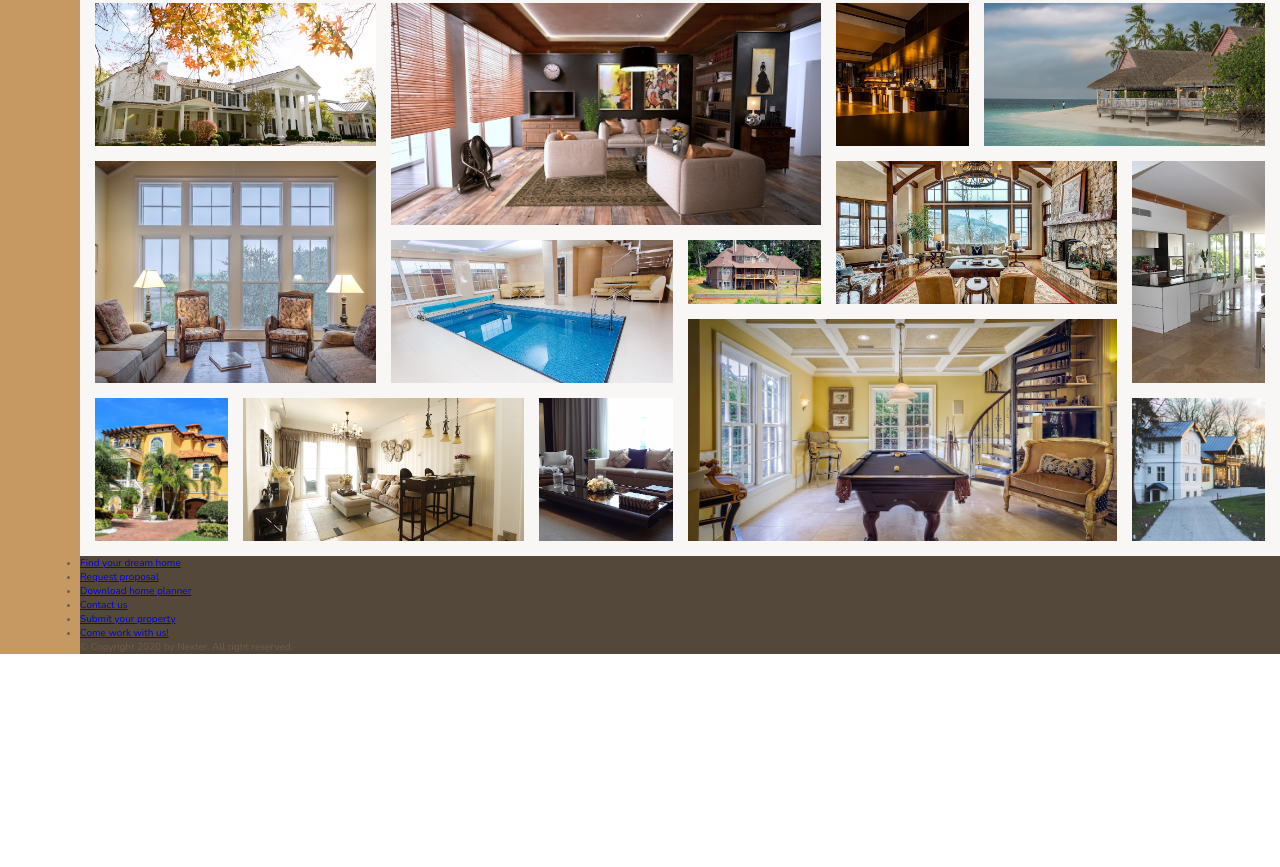
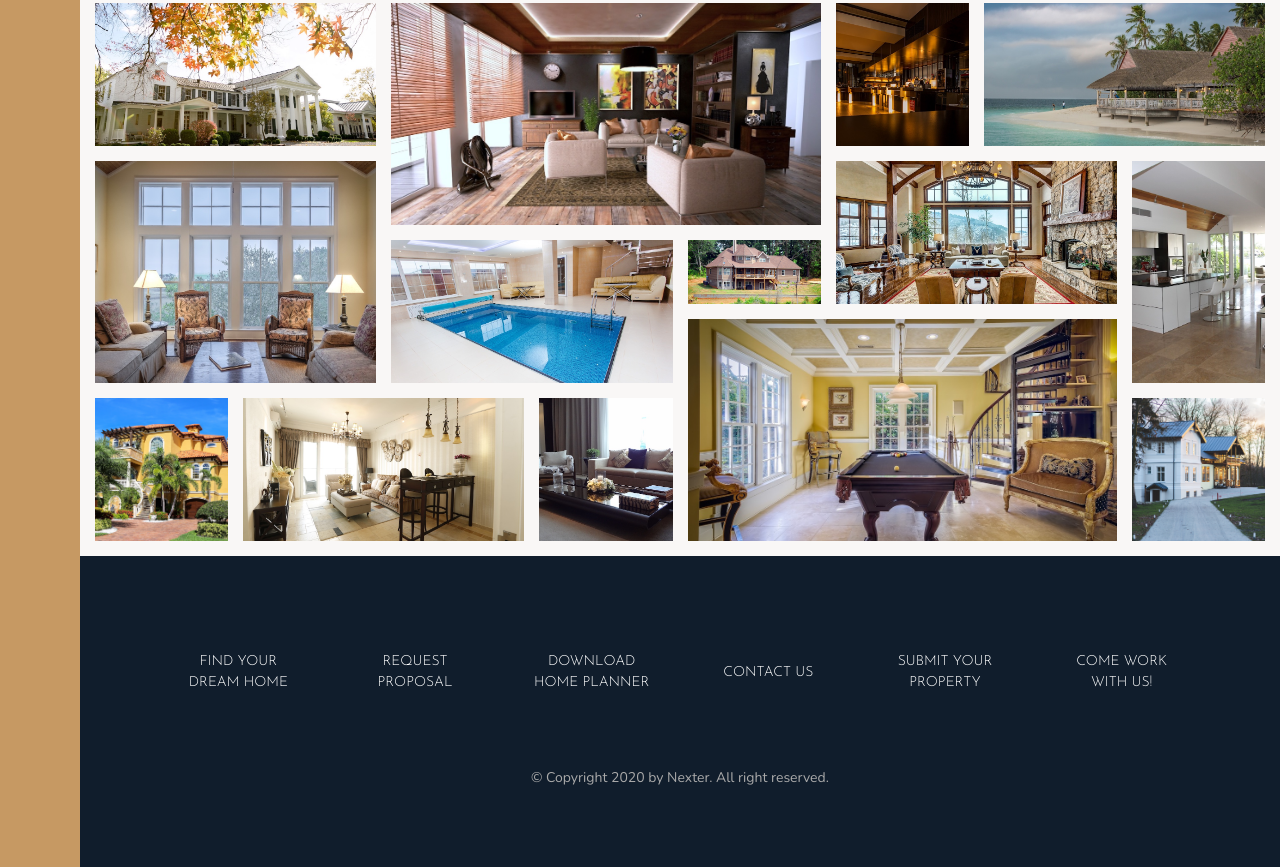
Before and after one commit to Asif-newaz/nexter, a website: page index.html in a window 1280 px wide. Shown: the part 3014-3881 px from the top of the page. Before the commit the page ends 3668 px from the top, so only its background shows below. Drawn offline with nearby package versions, Linux system fonts and the light colour scheme.

Commit message:
finished the footer section

```diff
--- a/css/style.css
+++ b/css/style.css
@@ -253,5 +253,33 @@ body {
     display: block; }
 
 .footer {
-  background-color: #54483a;
-  grid-column: full-start / full-end; }
+  background-color: #101d2c;
+  grid-column: full-start / full-end;
+  padding: 8rem; }
+
+.nav {
+  list-style: none;
+  display: grid;
+  grid-template-columns: repeat(auto-fit, minmax(15rem, 1fr));
+  grid-gap: 2rem;
+  align-items: center; }
+  .nav__link:link, .nav__link:visited {
+    font-size: 1.4rem;
+    color: #fff;
+    text-decoration: none;
+    font-family: "Josefin Sans", sans-serif;
+    text-transform: uppercase;
+    text-align: center;
+    line-height: 1.5;
+    padding: 1.5rem;
+    display: block;
+    transition: all 0.2s; }
+  .nav__link:hover, .nav__link:active {
+    background-color: rgba(255, 255, 255, 0.05);
+    transform: translateY(-3px); }
+
+.copyright {
+  font-size: 1.4rem;
+  color: #aaa;
+  margin: 6rem auto 0;
+  text-align: center; }
```
